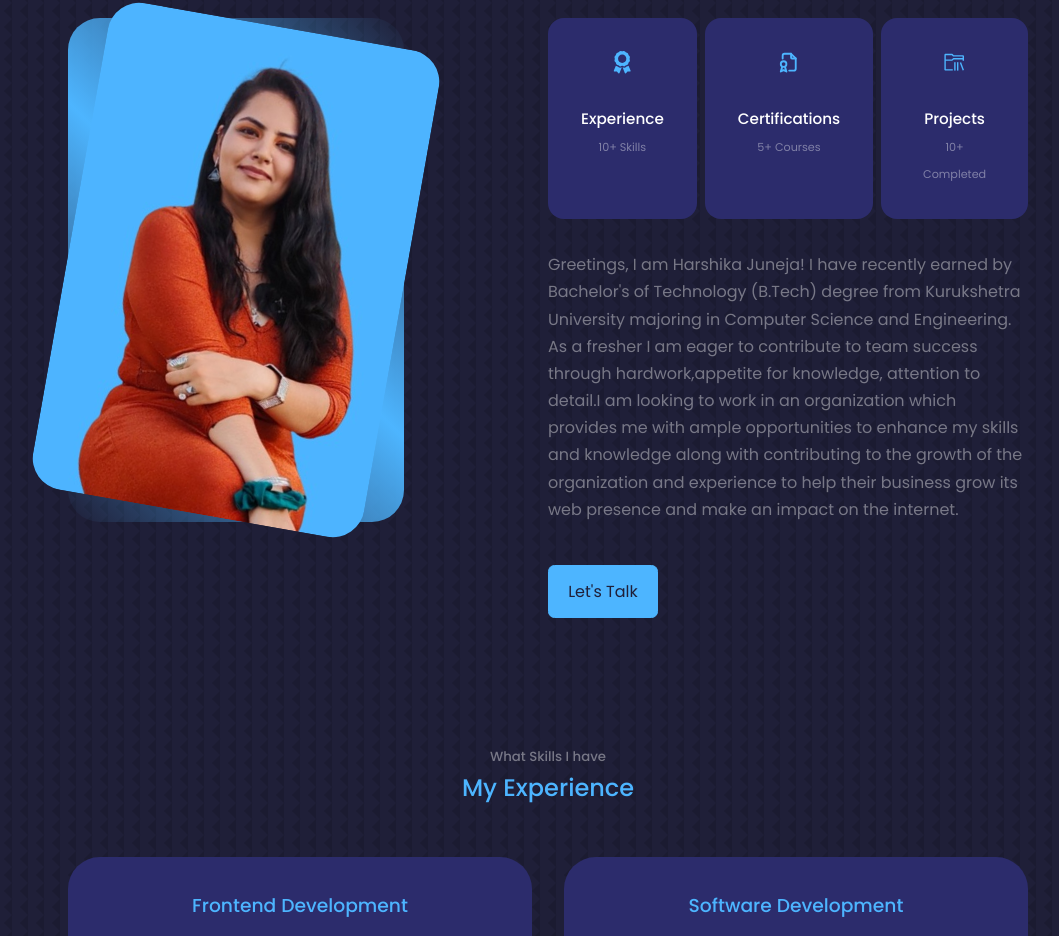
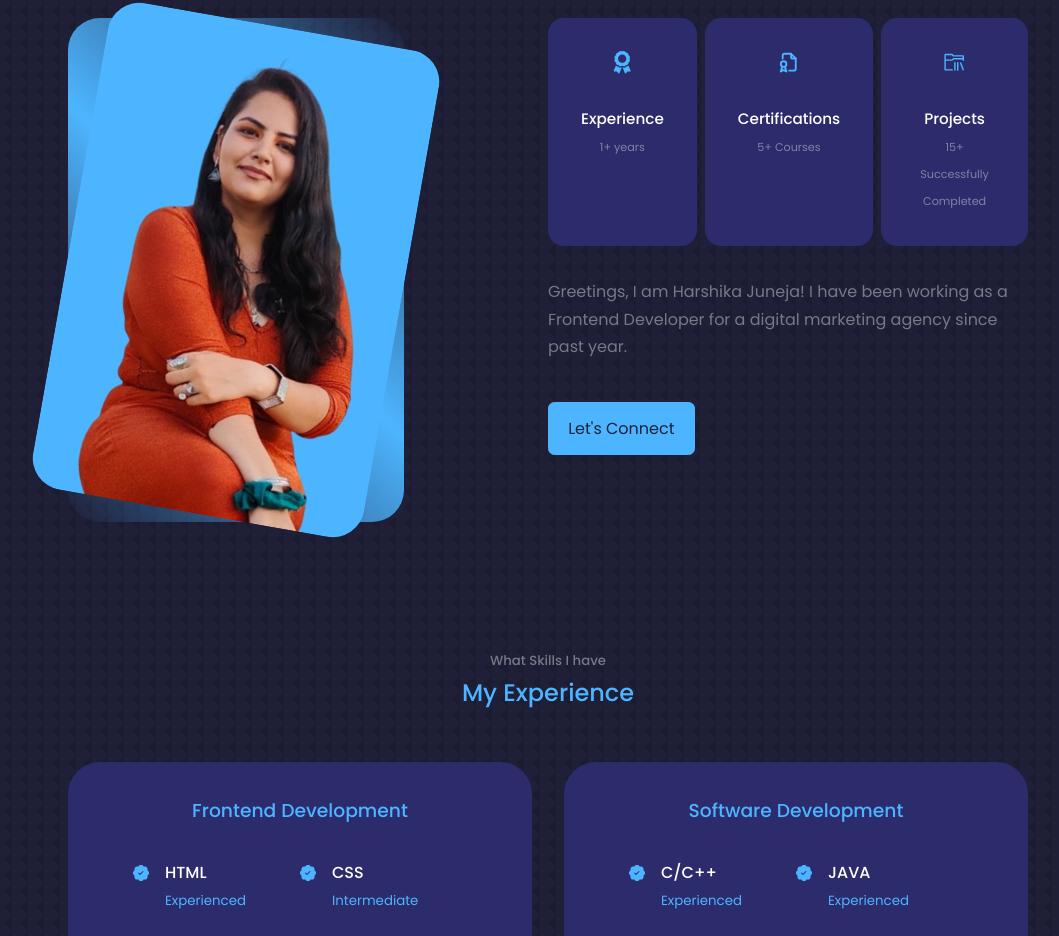
Before and after one commit to Harshika-Juneja/My-Portfolio-Website, a React (Create React App) app: page / in a window 1280 px wide. Shown: the part 1021-1957 px from the top of the page, without its empty margins (92-1151 px from the left). Built offline with nearby package versions, Linux system fonts and the light colour scheme.

Commit message:
Update About.js

```diff
--- a/src/components/about/About.js
+++ b/src/components/about/About.js
@@ -22,7 +22,7 @@ const About = () => {
         <article className='about__card'>
           <FaAward className='about__icon' />
           <h5>Experience</h5>
-          <small>10+ Skills</small>
+          <small>1+ years</small>
         </article>
         <article className='about__card'>
           <TbFileCertificate className='about__icon' />
@@ -32,22 +32,14 @@ const About = () => {
         <article className='about__card'>
           <VscFolderLibrary className='about__icon' />
           <h5>Projects</h5>
-          <small>10+ Completed</small>
+          <small>15+ Successfully Completed</small>
         </article>
        </div>
 
-       <p>Greetings, I am Harshika Juneja! I have recently earned by Bachelor's of
-       Technology (B.Tech) degree from Kurukshetra University majoring in
-       Computer Science and Engineering. As a fresher I am eager to contribute
-       to team success through hardwork,appetite for knowledge, attention to
-       detail.I am looking to work in an organization which provides me with
-       ample opportunities to enhance my skills and knowledge along with
-       contributing to the growth of the organization and
-       experience to help their business grow its web
-       presence and make an impact on the internet.
+       <p>Greetings, I am Harshika Juneja! I have been working as a Frontend Developer for a digital marketing agency since past year.
        </p>
 
-       < a href="#contact" className='btn btn-primary' >Let's Talk</a>
+       < a href="#contact" className='btn btn-primary' >Let's Connect</a>
       </div>
       </div>
     </section>
```
